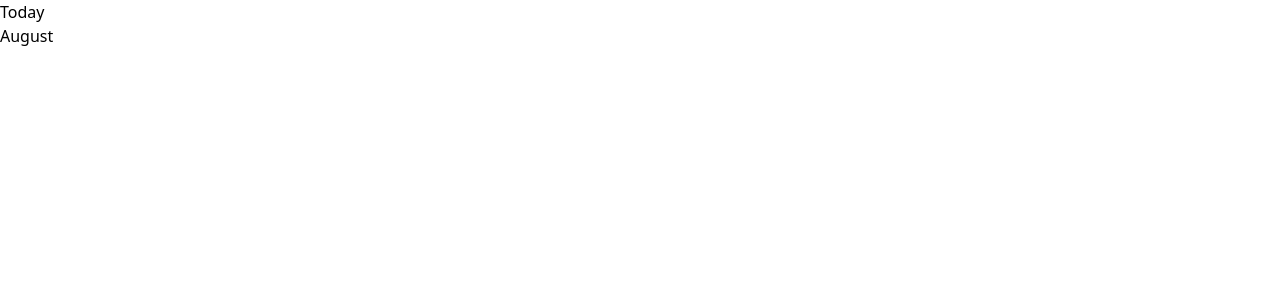
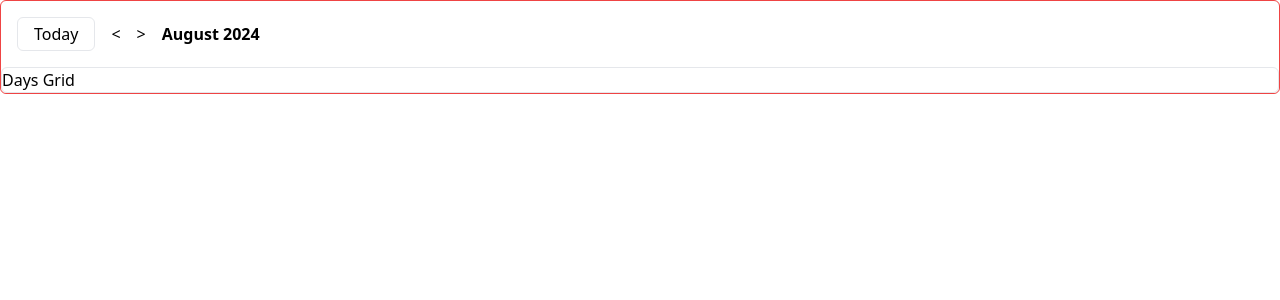
Before and after one commit to ScaxCodes/cc-calendar, a React (Vite) app: page / in a window 1280 px wide. Shown: the top 300 px of the page. Built offline with nearby package versions, Linux system fonts and the light colour scheme.

Commit message:
Add navigation layout

```diff
--- a/src/components/Calendar.tsx
+++ b/src/components/Calendar.tsx
@@ -1,21 +1,30 @@
 export function Calendar() {
   return (
-    <>
+    <div className="border border-red-500 rounded-md max-w-[1500px] m-auto">
       <Navigation />
       <Month />
       <AddEventModal />
       <EventDetailsModal />
       <ViewMoreModal />
-    </>
+    </div>
   );
 }
 
 function Navigation() {
-  return <button>Today</button>;
+  return (
+    <nav className="flex items-center gap-4 my-4 ml-4">
+      <button className="px-4 py-1 border rounded-md hover:bg-gray-400">
+        Today
+      </button>
+      <button>&lt;</button>
+      <button>&gt;</button>
+      <span className="font-semibold">August 2024</span>
+    </nav>
+  );
 }
 
 function Month() {
-  return <h1>August</h1>;
+  return <main className="border rounded-md max-w-[1500px]">Days Grid</main>;
 }
 
 function AddEventModal() {
```
